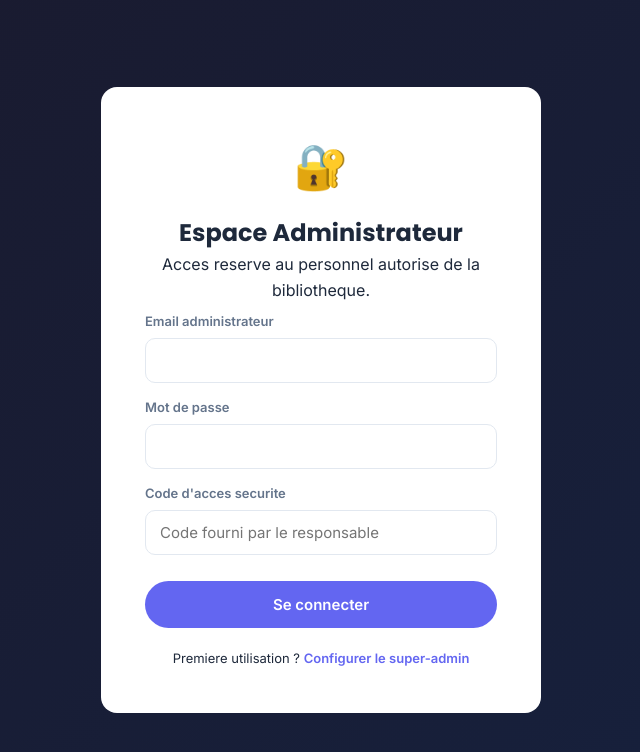
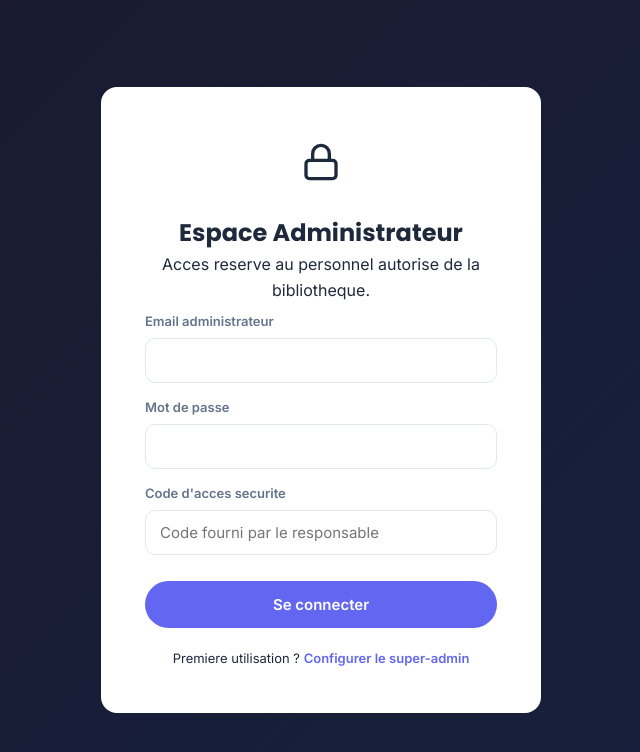
Before and after one commit to rcchancetick-dev/catalogue-plus, a Next.js app: page /admin/connexion in a window 1280 px wide. Shown: the top 752 px of the page, without its empty margins (319-959 px from the left). Built offline with nearby package versions, Linux system fonts and the light colour scheme.

Commit message:
Remplace emojis par icones SVG: fiche livre, admin connexion/setup

```diff
--- a/pages/admin/connexion.js
+++ b/pages/admin/connexion.js
@@ -3,6 +3,7 @@ import Head from 'next/head';
 import { useRouter } from 'next/router';
 import { motion } from 'framer-motion';
 import Toast from '../../components/Toast';
+import Icon from '../../components/Icon';
 import AnimatedButton from '../../components/animations/AnimatedButton';
 export default function AdminLogin() {
   const router = useRouter();
@@ -19,7 +20,7 @@ export default function AdminLogin() {
       <Toast message={toast} type={toastType} onClose={() => setToast('')} />
       <section className="admin-login-section">
         <motion.div className="admin-login-card" initial={{ opacity: 0, scale: 0.9 }} animate={{ opacity: 1, scale: 1 }} transition={{ duration: 0.5 }}>
-          <div className="admin-login-icon">🔐</div><h1>Espace Administrateur</h1><p>Acces reserve au personnel autorise de la bibliotheque.</p>
+          <div className="admin-login-icon"><Icon name="lock" size={40} /></div><h1>Espace Administrateur</h1><p>Acces reserve au personnel autorise de la bibliotheque.</p>
           <form onSubmit={handleSubmit} className="auth-form">
             <label>Email administrateur</label><input type="email" required value={form.email} onChange={(e) => setForm({ ...form, email: e.target.value })} />
             <label>Mot de passe</label><input type="password" required value={form.password} onChange={(e) => setForm({ ...form, password: e.target.value })} />
--- a/pages/admin/setup.js
+++ b/pages/admin/setup.js
@@ -3,6 +3,7 @@ import Head from 'next/head';
 import { useRouter } from 'next/router';
 import { motion } from 'framer-motion';
 import Toast from '../../components/Toast';
+import Icon from '../../components/Icon';
 import AnimatedButton from '../../components/animations/AnimatedButton';
 export default function AdminSetup() {
   const router = useRouter();
@@ -19,7 +20,7 @@ export default function AdminSetup() {
       <Toast message={toast} type={toastType} onClose={() => setToast('')} />
       <section className="admin-login-section">
         <motion.div className="admin-login-card" initial={{ opacity: 0, scale: 0.9 }} animate={{ opacity: 1, scale: 1 }} transition={{ duration: 0.5 }}>
-          <div className="admin-login-icon">⚙️</div><h1>Configuration initiale</h1><p>Cette page ne fonctionne qu'une seule fois, tant qu'aucun admin n'existe.</p>
+          <div className="admin-login-icon"><Icon name="settings" size={40} /></div><h1>Configuration initiale</h1><p>Cette page ne fonctionne qu'une seule fois, tant qu'aucun admin n'existe.</p>
           <form onSubmit={handleSubmit} className="auth-form">
             <div className="form-row"><div><label>Nom</label><input required value={form.nom} onChange={(e) => setForm({ ...form, nom: e.target.value })} /></div><div><label>Prenom</label><input required value={form.prenom} onChange={(e) => setForm({ ...form, prenom: e.target.value })} /></div></div>
             <label>Email</label><input type="email" required value={form.email} onChange={(e) => setForm({ ...form, email: e.target.value })} />
--- a/pages/livre/[uid].js
+++ b/pages/livre/[uid].js
@@ -5,6 +5,7 @@ import { motion } from 'framer-motion';
 import Navbar from '../../components/Navbar';
 import Footer from '../../components/Footer';
 import Toast from '../../components/Toast';
+import Icon from '../../components/Icon';
 import AnimatedButton from '../../components/animations/AnimatedButton';
 export default function FicheLivre() {
   const router = useRouter(); const { uid } = router.query;
@@ -32,12 +33,12 @@ export default function FicheLivre() {
       <section className="section">
         {loading ? <p className="loading-text">Chargement...</p> : notFound ? (<div className="not-found-box"><h2>Livre introuvable</h2><p>Ce QR code ne correspond a aucun livre, ou vous etes hors-ligne sans cache.</p></div>) : (
           <motion.div className="book-detail" initial={{ opacity: 0, y: 20 }} animate={{ opacity: 1, y: 0 }} transition={{ duration: 0.5 }}>
-            <div className="book-detail-cover">{book.couverture_url ? <img src={book.couverture_url} alt={book.titre} /> : <div className="book-detail-cover-placeholder">📖</div>}</div>
+            <div className="book-detail-cover">{book.couverture_url ? <img src={book.couverture_url} alt={book.titre} /> : <div className="book-detail-cover-placeholder"><Icon name="book-open" size={64} /></div>}</div>
             <div className="book-detail-info">
               <span className={'badge ' + (book.exemplaires_disponibles > 0 ? 'badge-dispo' : 'badge-indispo')}>{book.exemplaires_disponibles > 0 ? book.exemplaires_disponibles + ' exemplaire(s) disponible(s)' : 'Aucun exemplaire disponible'}</span>
               <h1>{book.titre}</h1><p className="book-detail-author">par {book.auteur}</p>
               <div className="book-detail-meta">
-                {book.editeur && <span>📗 {book.editeur}</span>}{book.annee_publication && <span>📅 {book.annee_publication}</span>}{book.categorie && <span>🏷️ {book.categorie}</span>}{book.nombre_pages && <span>📄 {book.nombre_pages} pages</span>}{book.langue && <span>🌐 {book.langue}</span>}{book.emplacement && <span>📍 {book.emplacement}</span>}
+                {book.editeur && <span><Icon name="book" size={14} /> {book.editeur}</span>}{book.annee_publication && <span><Icon name="calendar" size={14} /> {book.annee_publication}</span>}{book.categorie && <span><Icon name="tag" size={14} /> {book.categorie}</span>}{book.nombre_pages && <span><Icon name="file-text" size={14} /> {book.nombre_pages} pages</span>}{book.langue && <span><Icon name="globe" size={14} /> {book.langue}</span>}{book.emplacement && <span><Icon name="map-pin" size={14} /> {book.emplacement}</span>}
               </div>
               {book.description && <p className="book-detail-desc">{book.description}</p>}
               {book.isbn && <p className="book-detail-isbn">ISBN : {book.isbn}</p>}
```
